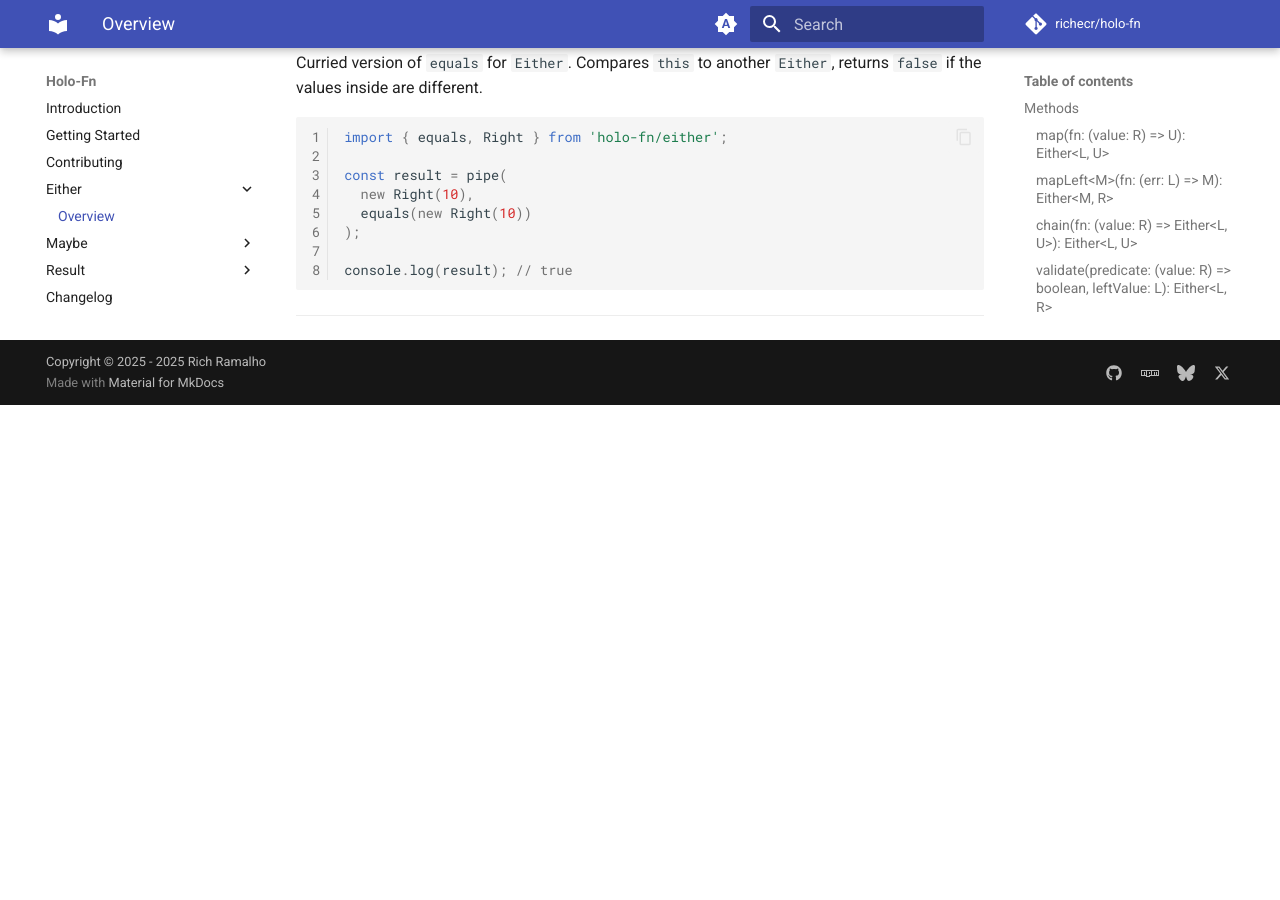
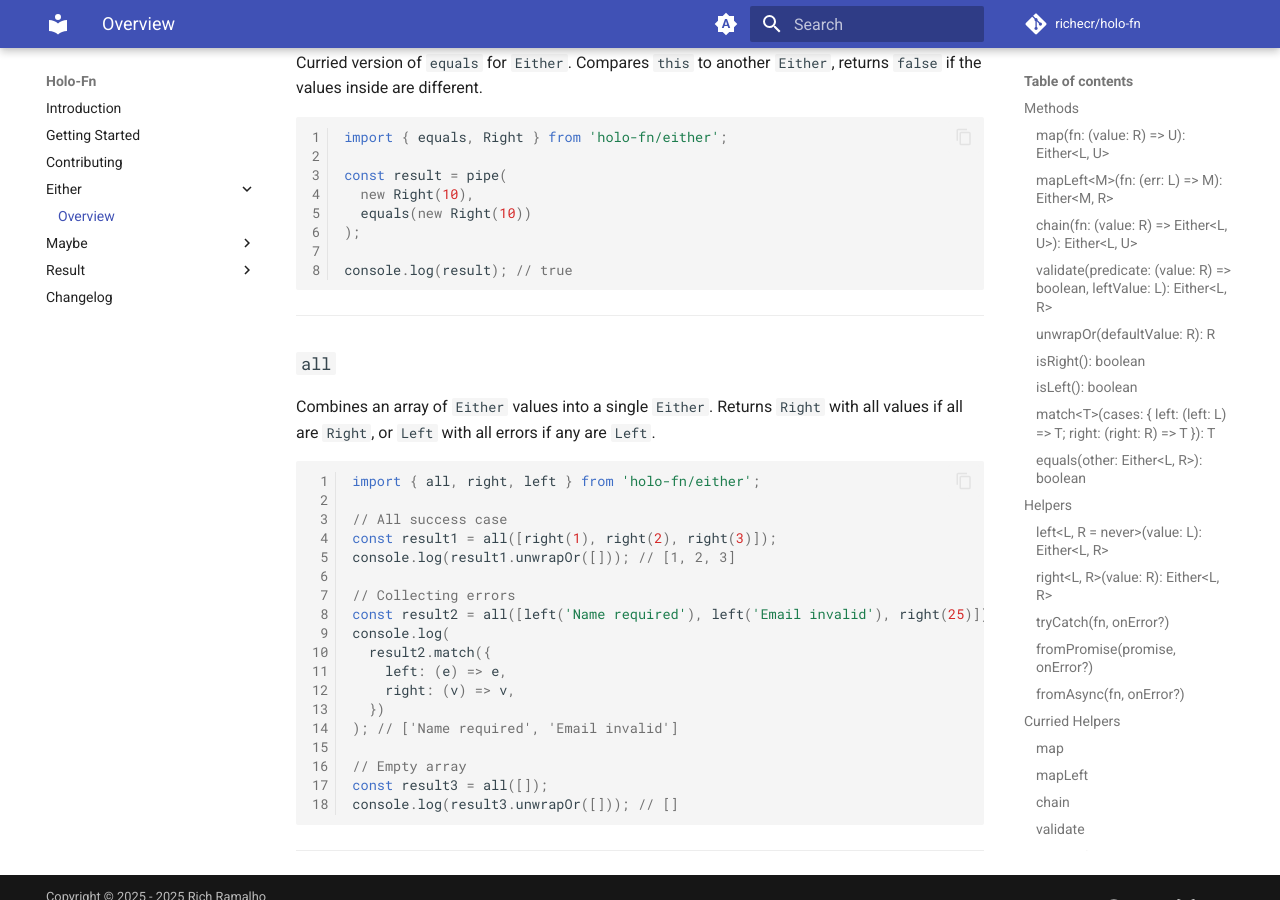
Before and after one commit to richecr/holo-fn, an MkDocs documentation site: the page built from docs/either/index.md, in a window 1280 px wide and 900 px high, scrolled down 10172 px. Built offline with MkDocs 1.6.1 and Material for MkDocs 9.7.7, drawn with Linux system fonts in a browser that asks for light colours; comment, search, counter and statistics services are not loaded; before the commit the page ends 10577 px from its top, so only the background shows below that.

Commit message:
feat: add `all` function to combine Either values

````diff
--- a/docs/either/index.md
+++ b/docs/either/index.md
@@ -519,3 +519,30 @@ console.log(result); // true
 ```
 
 ---
+
+### `all`
+
+Combines an array of `Either` values into a single `Either`. Returns `Right` with all values if all are `Right`, or `Left` with all errors if any are `Left`.
+
+```ts
+import { all, right, left } from 'holo-fn/either';
+
+// All success case
+const result1 = all([right(1), right(2), right(3)]);
+console.log(result1.unwrapOr([])); // [1, 2, 3]
+
+// Collecting errors
+const result2 = all([left('Name required'), left('Email invalid'), right(25)]);
+console.log(
+  result2.match({
+    left: (e) => e,
+    right: (v) => v,
+  })
+); // ['Name required', 'Email invalid']
+
+// Empty array
+const result3 = all([]);
+console.log(result3.unwrapOr([])); // []
+```
+
+---
````
Also changed, not shown: 2 other files.
